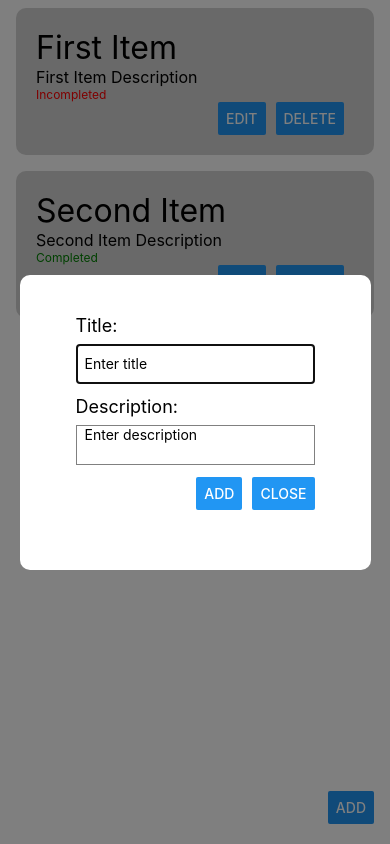
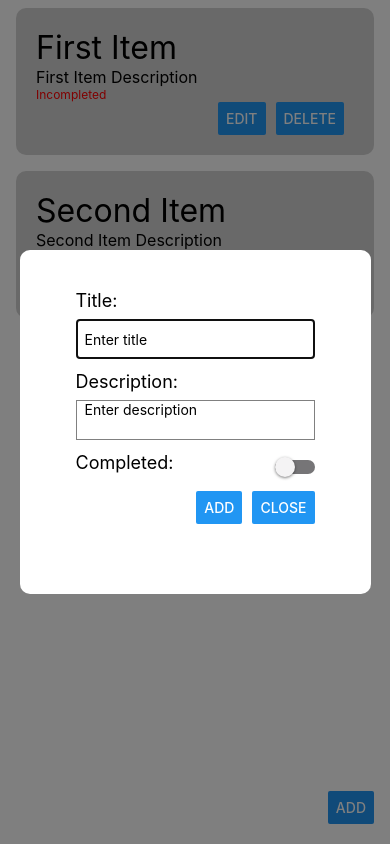
Before and after one commit to backbencherjigyasoo/todo_app, a React Native app: screen / in a window 390 px wide. Both pictures are taken after a click on the button "ADD". Built offline with nearby package versions, Linux system fonts and the light colour scheme.

Commit message:
done developement of todo app

```diff
--- a/package.json
+++ b/package.json
@@ -12,7 +12,9 @@
   },
   "dependencies": {
     "react": "18.2.0",
-    "react-native": "0.74.3"
+    "react-native": "0.74.3",
+    "react-native-webview": "^13.10.5",
+    "yarn": "^1.22.22"
   },
   "devDependencies": {
     "@babel/core": "^7.20.0",
--- a/src/components/AddUpdateItem.jsx
+++ b/src/components/AddUpdateItem.jsx
@@ -1,23 +1,14 @@
 import React, {useState} from 'react';
-import {View, Text, TextInput, Button, StyleSheet} from 'react-native';
+import {View, Text, TextInput, Button, StyleSheet, Switch} from 'react-native';
 
-const AddUpdateItem = ({onAddItem, item = {}, setIsModalVisible}) => {
+const AddUpdateItem = ({ item = {}, setIsModalVisible, handleAddUpdateItem}) => {
   const [formFields, setFormFields] = useState({
+    id: item.id || null,
     title: item.title || '',
     description: item.description || '',
+    completed: item.completed || false,
   });
 
-  console.log('formFields', formFields);
-
-  const handleAddItem = item => {
-    onAddItem(formFields.title, formFields.description);
-    if (!Object.keys(item).length > 0) {
-      setFormFields({
-        title: '',
-        description: '',
-      });
-    }
-  };
 
   return (
     <View style={styles.formContainer}>
@@ -41,10 +32,21 @@ const AddUpdateItem = ({onAddItem, item = {}, setIsModalVisible}) => {
         }}
         placeholder="Enter description"
       />
+
+      <View style={{flexDirection: 'row', alignItems: 'center', justifyContent: 'space-between'}}>
+      <Text style={styles.label}>Completed:</Text>
+      <Switch
+        trackColor={{false: '#767577', true: '#81b0ff'}}
+        thumbColor={formFields.completed ? '#f5dd4b' : '#f4f3f4'}
+        ios_backgroundColor="#3e3e3e"
+        onValueChange={value => setFormFields({...formFields, completed: value})}
+        value={formFields.completed}
+      />
+      </View>
       <View style={styles.buttons}>
         <Button
           title={`${item.id ? 'Update' : 'Add'}`}
-          onPress={() => handleAddItem(item)}
+          onPress={() => handleAddUpdateItem(formFields)}
         />
         <Button title="Close" onPress={() => setIsModalVisible(false)} />
       </View>
@@ -75,6 +77,7 @@ const styles = StyleSheet.create({
     flexDirection: 'row',
     marginLeft: 'auto',
     gap: 10,
+    marginVertical: 10,
   },
 });
 
--- a/src/components/ListItems.jsx
+++ b/src/components/ListItems.jsx
@@ -30,17 +30,12 @@ const initialList = [
 const ListItems = () => {
   const [listItems, setListItems] = useState(initialList);
   const [selectedId, setSelectedId] = useState(null);
+  const [item, setItem] = useState({});
   const [isModalVisible, setIsModalVisible] = useState(false);
 
-  const handleAddItem = (item = {}) => {
-    const newItem = {
-      id: item.id || listItems.length + 1,
-      title: item.title || '',
-      description: item.description || '',
-      completed: item.completed || false,
-    };
-    setListItems([...listItems, newItem]);
-    setIsModalVisible(false); // Hide the modal after adding the item
+  const handleUpdateItem = item => {
+    setIsModalVisible(true);
+    setItem(item);
   };
 
   const Item = ({
@@ -66,14 +61,15 @@ const ListItems = () => {
           title="Edit"
           onPress={() => {
             /* Add Edit functionality */
-            handleAddItem(item);
+            setIsModalVisible(true);
+            handleUpdateItem(item);
           }}
         />
         <Button
           title="Delete"
           onPress={() => {
             /* Add Delete functionality */
-            handleAddItem(item);
+            setListItems(listItems.filter(i => i.id !== item.id));
           }}
         />
       </View>
@@ -104,7 +100,7 @@ const ListItems = () => {
         keyExtractor={item => item.id.toString()}
       />
       <View style={styles.addButtonContainer}>
-        <Button title="Add" onPress={() => setIsModalVisible(true)} />
+        <Button title="Add" onPress={() => {setIsModalVisible(true); handleUpdateItem({})}} />
       </View>
       <Modal
         transparent={true}
@@ -114,8 +110,17 @@ const ListItems = () => {
         <View style={styles.modalContainer}>
           <View style={styles.modalContent}>
             <AddUpdateItem
-              onAddItem={handleAddItem}
+              item={item}
               setIsModalVisible={setIsModalVisible}
+              handleAddUpdateItem={(item) => {
+                if(item.id) {
+                  setListItems(listItems.map(i => i.id === item.id ? item : i));
+                }else{
+                  setListItems([...listItems,  {...item, id: listItems.length + 1}]);
+                }
+
+                setIsModalVisible(false);
+              }}
             />
           </View>
         </View>
```
Also changed, not shown: 3 other files (tests, documents, lock files or other folders).
